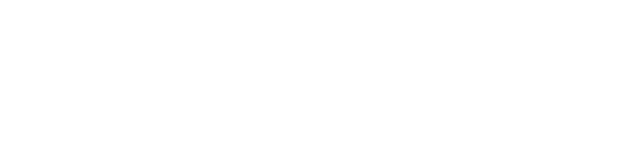
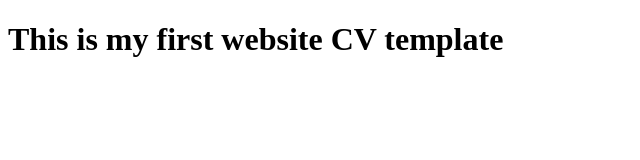
Before and after one commit to Julkar100/julkarCV, a plain HTML site: page index.html in a window 1280 px wide. Shown: the whole page, without its empty margins (0-640 px from the left). Drawn offline with Linux system fonts and the light colour scheme.

Commit message:
digital CV first Header Tag Test

```diff
--- a/index.html
+++ b/index.html
@@ -7,6 +7,6 @@
     <title>Document</title>
 </head>
 <body>
-
+    <h1>This is my first website CV template</h1>
 </body>
 </html>
```
